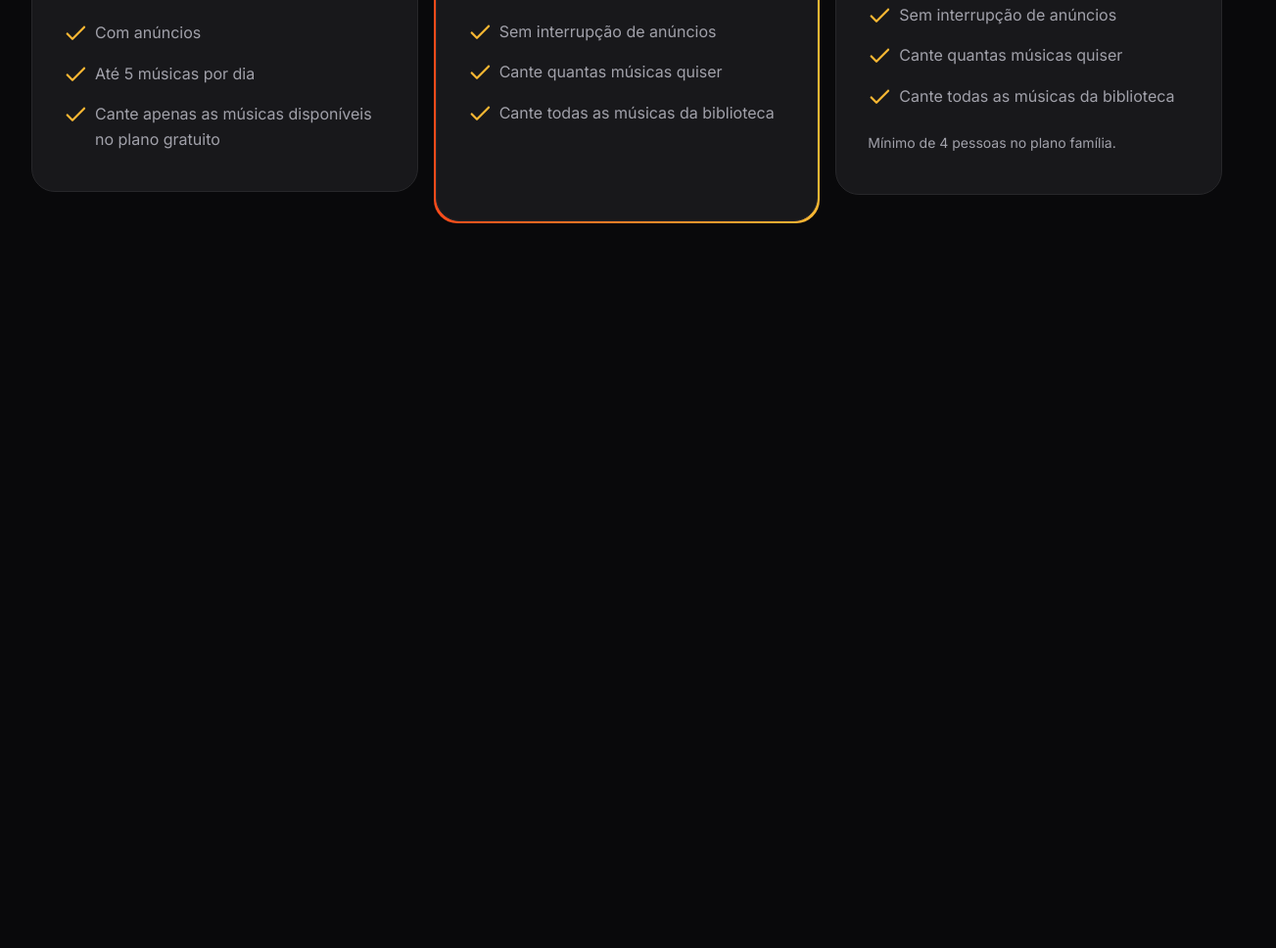
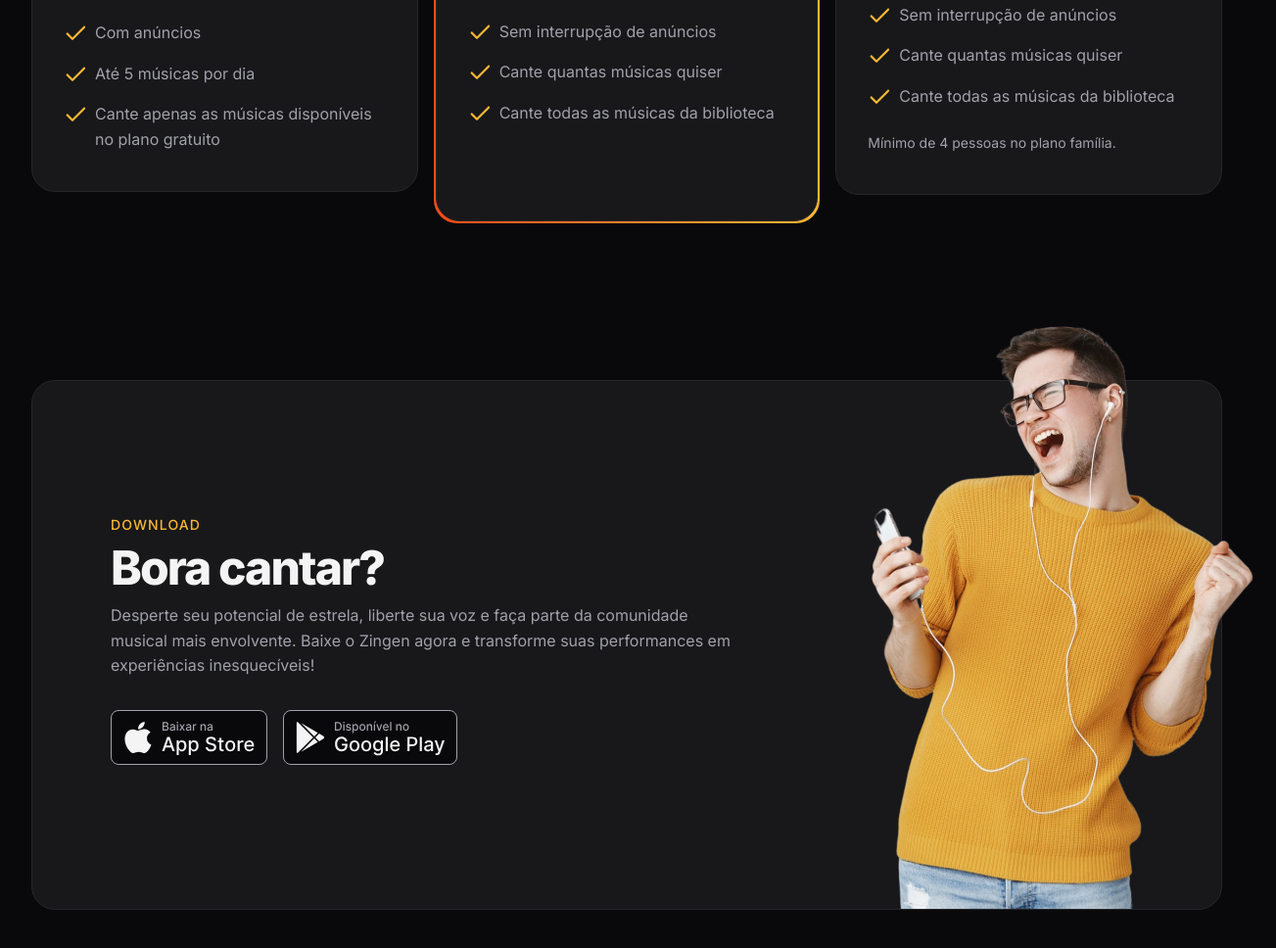
Before and after one commit to DevWebFelipe/LPdeProduto, a plain HTML site: page index.html in a window 1280 px wide. Shown: the part 3204-4172 px from the top of the page at 98% size, 1303 px wide, since content can reach past the window. Before the commit the page ends 3512 px from the top, so only its background shows below. Drawn offline with Linux system fonts and the light colour scheme.

Commit message:
Adicionado seção download

```diff
--- /dev/null
+++ b/assets/css/download.css
@@ -0,0 +1,32 @@
+#download {
+  & .card {
+    padding: 3rem 1.5rem 15rem;
+    position: relative;
+
+    & > img {
+      width: 14.5rem;
+      position: absolute;
+      bottom: 0;
+      right: -3.5rem;
+    }
+  }
+
+  .buttons {
+    flex-wrap: wrap;
+    margin-top: 2rem;
+  }
+
+  @media (width >= 80em) {
+    .card {
+      padding: 8.75rem 5rem;
+
+      & > div:nth-child(1) {
+        max-width: 40rem;
+      }
+
+      & > img {
+        width: 29.125rem;
+      }
+    }
+  }
+}
--- a/assets/css/global.css
+++ b/assets/css/global.css
@@ -62,6 +62,8 @@ html {
   font-size: var(--fs-base);
   line-height: 1.6;
   color: var(--text-color-primary);
+
+  overflow-x: hidden;
 }
 
 body {
--- a/assets/css/index.css
+++ b/assets/css/index.css
@@ -8,6 +8,7 @@
 @import url(about.css);
 @import url(cards.css);
 @import url(pricing.css);
+@import url(download.css);
 
 /* usando essa condicional, essa unit só vai ser importada
    quando for desktop, então lá dentro, não precisa de media
--- a/index.html
+++ b/index.html
@@ -197,6 +197,42 @@
       </div>
     </section>
 
+    <section id="download">
+      <div class="container py-xl">
+        <div class="card px-lg even-columns items-center">
+          <div>
+            <header>
+              <strong>download</strong>
+              <h2>Bora cantar?</h2>
+            </header>
+            <p>
+              Desperte seu potencial de estrela, liberte sua voz e faça parte da
+              comunidade musical mais envolvente. Baixe o Zingen agora e
+              transforme suas performances em experiências inesquecíveis!
+            </p>
+
+            <div class="buttons flex gap-1">
+              <a href="#"
+                ><img
+                  src="assets/icon/app-store.svg"
+                  alt="Baixar da apple store"
+              /></a>
+              <a href="#"
+                ><img
+                  src="assets/icon/google-play.svg"
+                  alt="Baixar da play store"
+              /></a>
+            </div>
+          </div>
+
+          <img
+            src="assets/img/rapaz-ouvindo-musica-com-fones-de-ouvido-e-cantando-no-aplicativo-de-karaoke-removebg 1.png"
+            alt=""
+          />
+        </div>
+      </div>
+    </section>
+
     <script src="assets/js/index.js"></script>
   </body>
 </html>
```
Also changed, not shown: assets/icon/app-store.svg (added), assets/icon/google-play.svg (added).
